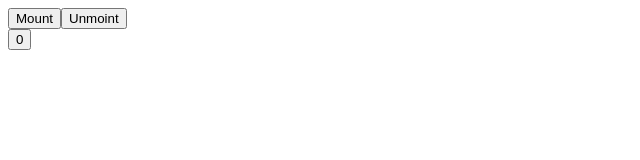
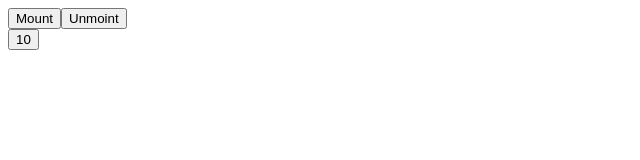
Before and after one commit to kidman90/egghead-react-start, a React (Create React App) app: page / in a window 1280 px wide. Both pictures are taken after a click on the button "Mount". Shown: the top 160 px of the page, without its empty margins (0-640 px from the left). Built offline with nearby package versions, Linux system fonts and the light colour scheme.

Commit message:
12 Manage React Component State with Lifecycle Methods

```diff
--- a/src/App.js
+++ b/src/App.js
@@ -14,19 +14,25 @@
 
   componentWillMount() {
     console.log('componentWillMount');
+    this.setState({ m: 2 });
   }
 
   render() {
     console.log('render');
-    return <button onClick={this.update}>{this.state.val}</button>;
+    return <button onClick={this.update}>
+      {this.state.val * this.state.m}
+    </button>;
   }
 
   componentDidMount() {
     console.log('componentDidMount');
+    // console.log(ReactDom.findDOMNode(this));
+    this.inc = setInterval(this.update, 500);
   }
 
   componentWillUnmount() {
     console.log('componentWillUnmount');
+    clearInterval(this.inc);
   }
 };
 
```
